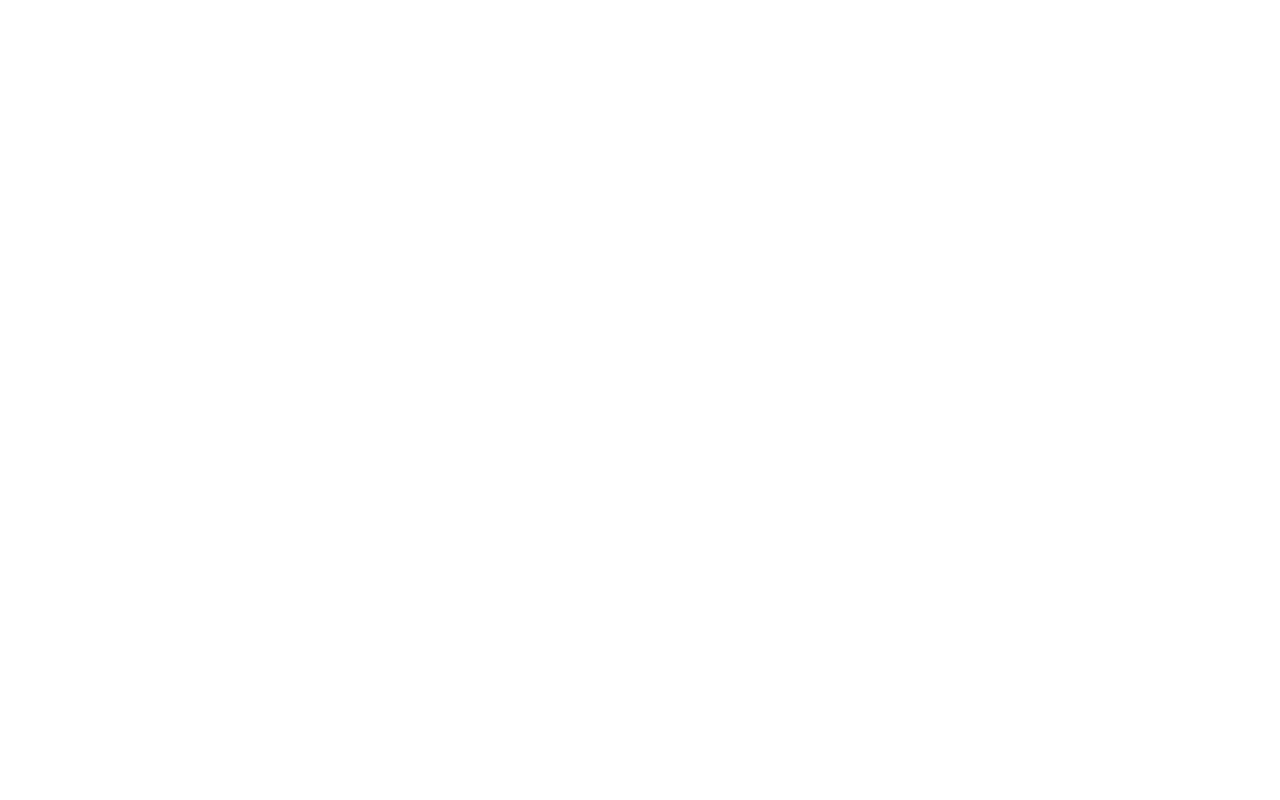
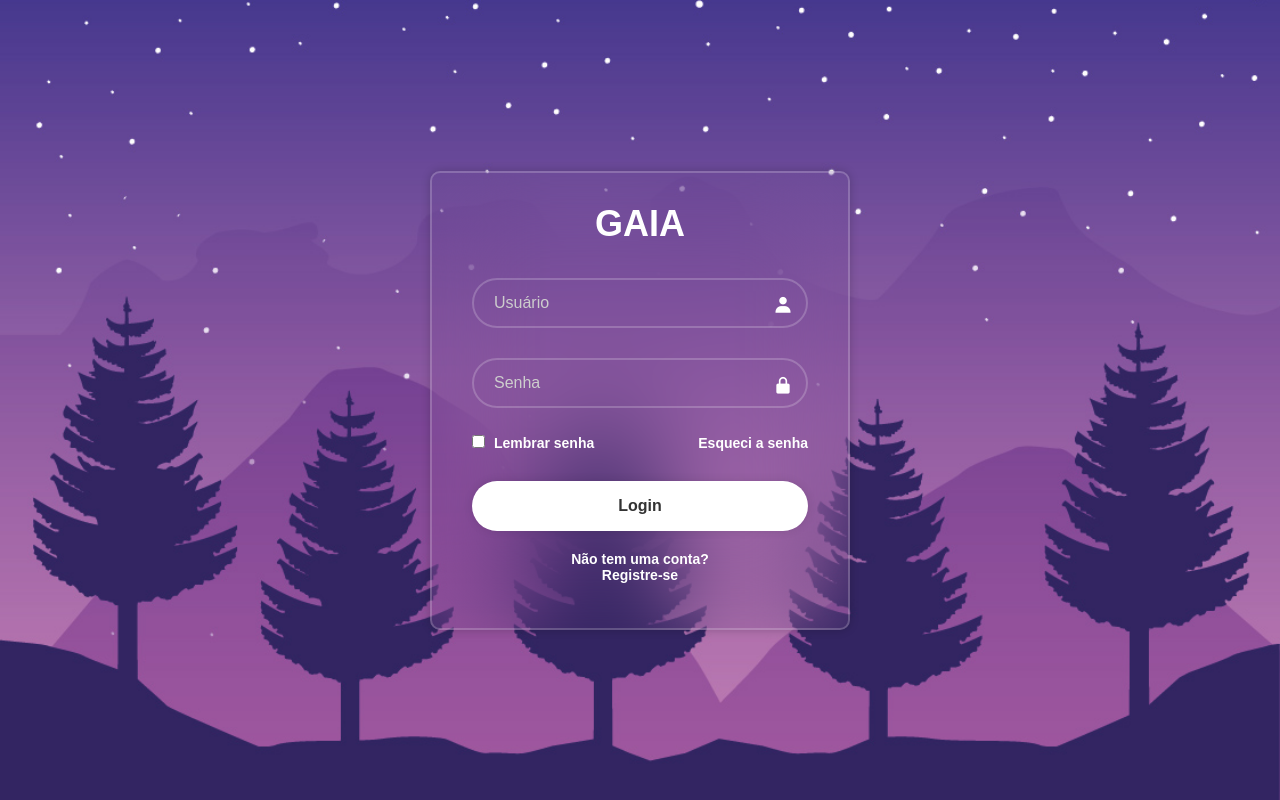
Before and after one commit to bdalpaz/Gaia-Project, a plain HTML site: page Gaia_Front/login/index.html in a window 1280 px wide. Drawn offline with nearby package versions, Linux system fonts and the light colour scheme; a web font is replaced by a local one.

Commit message:
feat: adding front-end to login page

```diff
--- a/Gaia_Front/login/index.html
+++ b/Gaia_Front/login/index.html
@@ -1,13 +1,43 @@
 <!DOCTYPE html>
 <html lang="pt-br">
+
 <head>
     <meta charset="UTF-8">
     <meta name="viewport" content="width=device-width, initial-scale=1.0">
-    <title>Gaia</title>
-    <link rel="icon" type="image/png" href="../login/kanban.png">
-    <link rel="stylesheet" href="style.css">
+    <title>Login - GAIA</title>
+    <link rel="icon" type="image/png" href="./img/kanban.png">
+    <link rel="stylesheet" href="styles.css">
+    <link href='https://unpkg.com/boxicons@2.1.4/css/boxicons.min.css' rel='stylesheet'>
 </head>
+
 <body>
-    <img src="" alt="">
+    <main class="container">
+        <form>
+            <h1>GAIA</h1:>
+                <div class="input-box">
+                    <input placeholder="Usuário" type="email">
+                    <i class="bx bxs-user"></i>
+                </div>
+                <div class="input-box">
+                    <input placeholder="Senha" type="password">
+                    <i class="bx bxs-lock-alt"></i>
+                </div>
+
+                <div class="remember-forgot">
+                    <label for="">
+                        <input type="checkbox">
+                        Lembrar senha
+                    </label>
+                    <a href="#">Esqueci a senha</a>
+                </div>
+
+                <button class="login-button" type="submit">Login</button>
+
+                <div class="register-link">
+                    <p>Não tem uma conta?</p> <a href="#"> Registre-se</a>
+                </div>
+        </form>
+    </main>
 </body>
+
 </html>
--- a/Gaia_Front/login/style.css
+++ /dev/null
@@ -1,5 +0,0 @@
-*{
-margin: 0;
-padding: 0;
-box-sizing: border-box;
-}
--- /dev/null
+++ b/Gaia_Front/login/styles.css
@@ -0,0 +1,125 @@
+@import url('https://fonts.googleapis.com/css2?family=Alan+Sans:wght@300..900&display=swap');
+
+*{
+margin: 0;
+padding: 0;
+box-sizing: border-box;
+font-family: "Alan Sans", sans-serif;
+}
+
+body{
+    display: flex;
+    justify-content: center;
+    align-items: center;
+    min-height: 100vh;
+    background: url(./img/purpleforest.jpg);
+    background-size: cover;
+    background-position: center;
+}
+
+.container{
+    width: 420px;
+    background-color: transparent;
+    border: 2px solid rgba(255, 255, 255, .2);
+    border-radius: 10px;
+    color: white;
+    padding: 30px 40px;
+    box-shadow: 0 0 10px rgba(0, 0, 0, .2);
+    backdrop-filter: blur(50px);
+}
+
+.container h1{
+    font-size: 36px;
+    text-align: center;
+}
+
+.input-box{
+    position: relative;
+    width: 100%;
+    height: 50px;
+    margin: 30px 0;
+}
+
+.input-box input{
+    width: 100%;
+    height: 100%;
+    background-color: transparent;
+    border-radius: 40px;
+    border: 2px solid rgba(255, 255, 255, .2);
+    outline: none;
+    font-size: 16px;
+    color: white;
+    padding: 20px 45px 20px 20px;
+}
+
+.input-box input::placeholder{
+    color: rgb(205, 205, 205);
+}
+
+.input-box i{
+    position: absolute;
+    height: 20px;
+    top: 60%;
+    right: 15px;
+    transform: translateY(-50%);
+    font-size: 20px;
+}
+
+.remember-forgot{
+    font-size: 14px;
+    display: flex;
+    justify-content: space-between;
+    margin: -15px 0 15px;
+    margin-top: 15px;
+}
+
+.remember-forgot label input{
+    accent-color: white;
+    margin-right: 5px;
+}
+
+.remember-forgot a {
+    text-decoration: none;
+    color: white;
+}
+
+.remember-forgot a:hover{
+    text-decoration: underline;
+}
+
+.login-button{
+    width: 100%;
+    height: 50px;
+    background-color: white;
+    border: none;
+    border-radius: 40px;
+    cursor: pointer;
+    font-size: 16px;
+    color: #333;
+    font-weight: 600;
+    box-shadow: 0 0 10px rgba(0, 0, 0, .1);
+    margin-top: 15px;
+}
+
+.login-button:hover{
+    background-color: transparent;
+    border: 2px solid rgba(255, 255, 255, .2);
+    color: white;
+    transition: 0.5s;
+}
+
+.register-link{
+    font-size: 14px;
+    text-align: center;
+    margin: 20px 0 15px;
+}
+
+.register-link a{
+    text-decoration: none;
+    color: white;
+    font-weight: 600;
+}
+
+.register-link a:hover{
+    text-decoration: underline;
+}
```
Also changed, not shown: Gaia_Front/index.html (+1 -1 lines), Gaia_Front/login/img/kanban.png (renamed from Gaia_Front/login/kanban.png), Gaia_Front/login/img/purpleforest.jpg (added).
